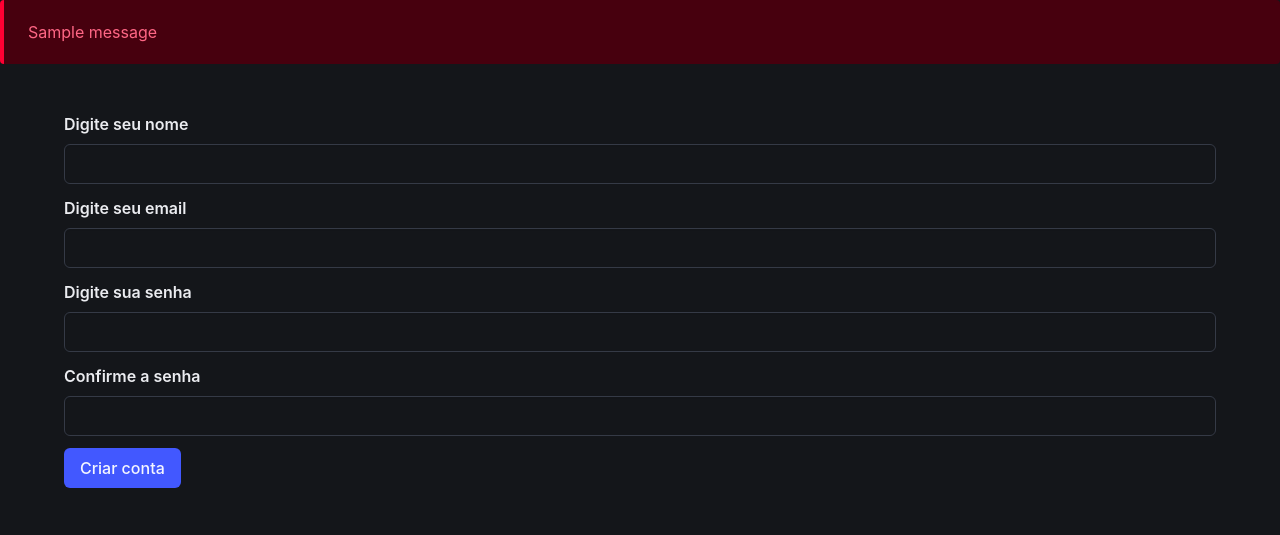
After one commit to rafaelleeto/cinema, a Flask app: page /registro in a window 1280 px wide. The commit adds this page. Shown: the top 535 px of the page. Run offline with Flask 3, Linux system fonts and the light colour scheme; one stand-in notice (Sample message) is shown.

Commit message:
Registro e login do usuario

```diff
--- a/app.py
+++ b/app.py
@@ -1,4 +1,5 @@
-from flask import Flask, redirect, render_template, session, request
+from flask import Flask, redirect, render_template, session, request, flash
+from werkzeug.security import check_password_hash, generate_password_hash
 import db
 
 app = Flask(__name__)
@@ -23,5 +24,39 @@ def criar_filmes():
     return redirect("/criar_filmes")
 
 
+@app.route("/registro", methods=["GET", "POST"])
+def registro():
+    if request.method == "GET":
+        return render_template("registro.html")
+
+    nome = request.form["nome"]
+    senha1 = request.form["senha1"]
+    senha2 = request.form["senha2"]
+    email = request.form["email"]
+
+    if senha1 != senha2:
+        flash("Senhas diferentes, tente novamente")
+        return redirect("/registro")
+
+    senha_criptografada = generate_password_hash(senha1)
+    db.criar_conta(email, nome, senha_criptografada)
+    return redirect("/login")
+
+
+@app.route("/login", methods=["GET", "POST"])
+def login():
+    if request.method == "GET":
+        return render_template("login.html")
+
+    email = request.form["email"]
+    senha = request.form["senha"]
+    conta = db.pegar_conta(email)
+    if not check_password_hash(conta["senha"], senha):
+        flash("Email ou senha inválidos")
+        return redirect("/login")
+    session["usuario"] = conta["id"]
+    return redirect("/")
+
+
 if __name__ == "__main__":
     app.run(debug=True)
--- /dev/null
+++ b/templates/flash.html
@@ -0,0 +1,13 @@
+{% with messages = get_flashed_messages() %}
+{% if messages %}
+<ul class=flashes>
+    {% for message in messages %}
+    <article class="message is-danger">
+        <div class="message-body">
+            <li>{{ message }}</li>
+        </div>
+    </article>
+    {% endfor %}
+</ul>
+{% endif %}
+{% endwith %}
--- /dev/null
+++ b/templates/registro.html
@@ -0,0 +1,50 @@
+<!DOCTYPE html>
+<html lang="pt-br" class="theme-dark">
+{%include "head.html"%}
+
+<body>
+    {%include "flash.html"%}
+
+    <form action="/registro" method="post">
+        <section class="section">
+            <div class="container">
+                <div class="field">
+                    <label class="label">Digite seu nome</label>
+                    <div class="control">
+                        <input class="input" type="text" name="nome" />
+                    </div>
+                </div>
+
+                <div class="field">
+                    <label class="label">Digite seu email</label>
+                    <div class="control">
+                        <input class="input" type="email" name="email" />
+                    </div>
+                </div>
+
+                <div class="field">
+                    <label class="label">Digite sua senha</label>
+                    <div class="control">
+                        <input class="input" type="password" name="senha1" />
+                    </div>
+                </div>
+
+                <div class="field">
+                    <label class="label">Confirme a senha</label>
+                    <div class="control">
+                        <input class="input" type="password" name="senha2" />
+                    </div>
+                </div>
+
+                <div class="field is-grouped">
+                    <div class="control">
+                        <button class="button is-link">Criar conta</button>
+                    </div>
+                </div>
+            </div>
+        </section>
+    </form>
+
+</body>
+
+</html>
```
Also changed, not shown: db.py (+13 -0 lines), templates/criar_filme.html (+4 -17 lines), templates/index.html (+5 -3 lines), templates/login.html (added, +40 -0 lines), templates/navybar.html (+17 -57 lines).
